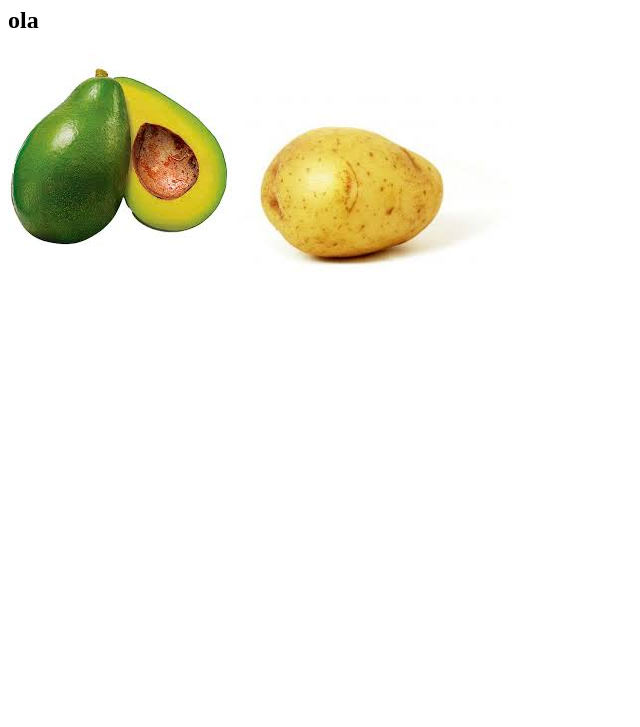
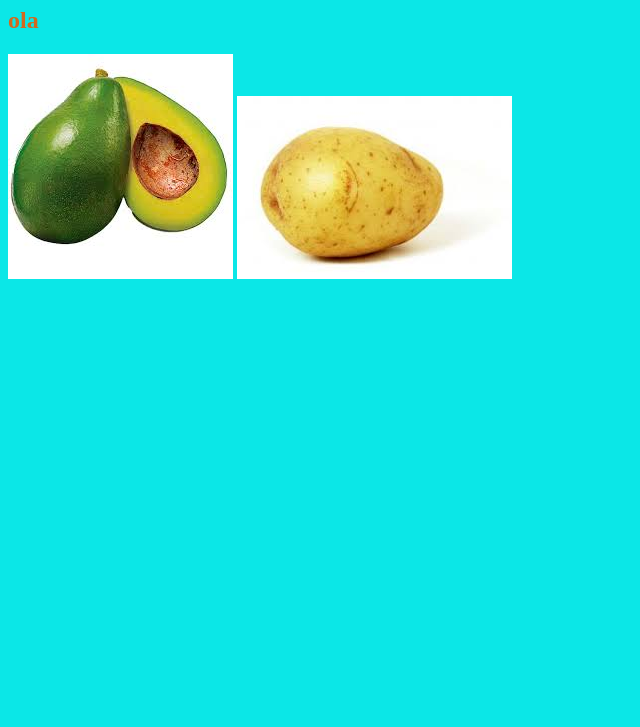
Before and after one commit to nogato13/meu-projet, a plain HTML site: page index.html in a window 1280 px wide. Shown: the part 73-800 px from the top of the page, without its empty margins (0-640 px from the left). Drawn offline with Linux system fonts and the light colour scheme.

Commit message:
aula dia 25

```diff
--- a/index.html
+++ b/index.html
@@ -4,11 +4,14 @@
     <meta charset="UTF-8">
     <meta name="viewport" content="width=device-width, initial-scale=1.0">
     <title>meu projeto</title>
+    <link rel="stylesheet" href="style.css">
 </head>
 <body>
     <h1>titulo do meu site</h1>
     <h2>ola</h2>
-    <img src="download.jpeg" alt="" srcset="">
-    <img src="download (1).jpeg" alt="" srcset="">
+
+    <img class="" src="download.jpeg" alt="" srcset="">
+    <img class="" src="download (1).jpeg" alt="" srcset="">
+
 </body>
 </html>
--- a/style.css
+++ b/style.css
@@ -0,0 +1,5 @@
+body{
+background-color: rgb(11, 231, 231);
+color: chocolate;
+
+}
```
